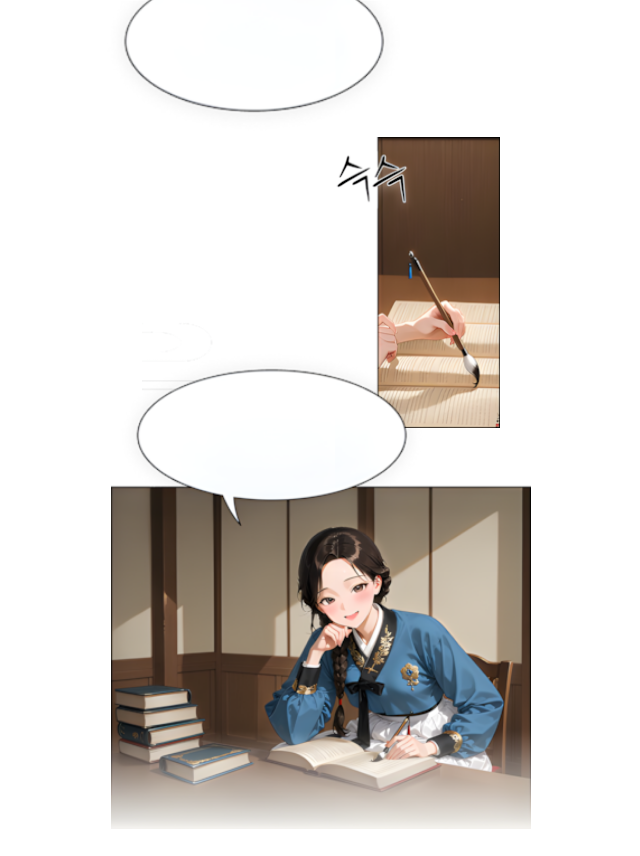
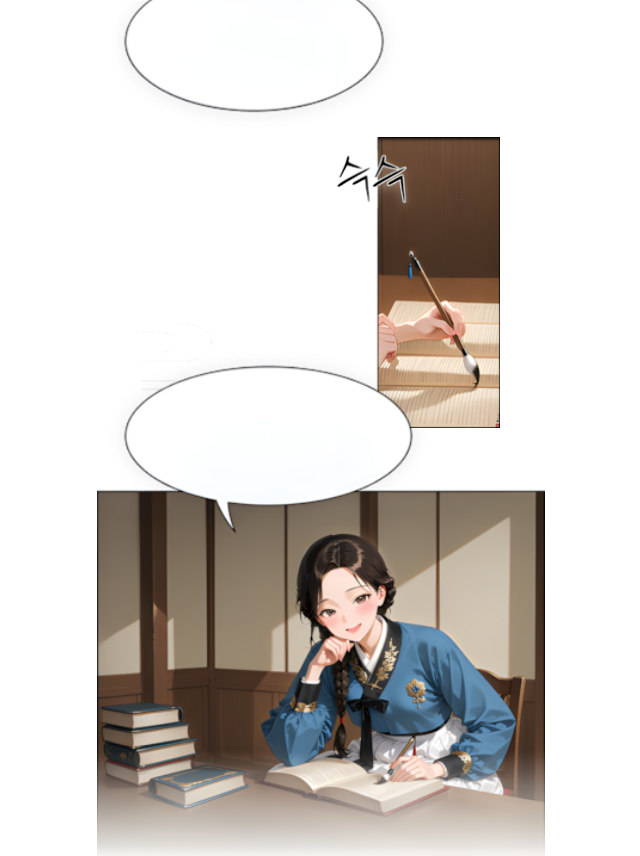
Before and after one commit to LeeHyoGeun96/rocketai, a Next.js app: page / in a window 1280 px wide. Shown: the part 820-1676 px from the top of the page, without its empty margins (319-959 px from the left). Before the commit the page ends 1649 px from the top, so only its background shows below. Built offline with nearby package versions, Linux system fonts and the light colour scheme.

Commit message:
fix: percent margin으로 화면 감소 시 비율 유지

```diff
--- a/components/WebtoonImage.tsx
+++ b/components/WebtoonImage.tsx
@@ -4,9 +4,9 @@ import Image from "next/image";
 export interface WebtoonImageProps {
   src: string;
   alt?: string;
-  zIndex?: number;
-  topM?: number;
-  bottomM?: number;
+  zIndex?: string;
+  topM?: string;
+  bottomM?: string;
   customClassName?: string; // 이 클래스가 이미지 컨테이너의 크기를 제어합니다.
   originalWidth: number; // aspect-ratio 계산 및 sizes prop에 사용
   originalHeight: number; // aspect-ratio 계산에 사용
@@ -19,33 +19,26 @@ export function WebtoonImage({
   customClassName = "",
   originalWidth,
   originalHeight,
-  zIndex = 0,
-  topM = 0,
-  bottomM = 0,
+  zIndex = "0",
+  topM = "0",
+  bottomM = "0",
   priority = false,
 }: WebtoonImageProps) {
-  // 원본 이미지의 종횡비를 계산합니다.
-  const aspectRatio = `${originalWidth} / ${originalHeight}`;
-
   return (
-    // 이 div가 이미지의 실제 크기와 위치를 결정합니다.
-    // mx-auto, block은 중앙 정렬 및 기본 블록 요소 스타일입니다.
-    // max-w-md는 이미지의 최대 너비를 제한합니다 (테일윈드 기본값: 28rem = 448px).
-    // customClassName을 통해 전달된 너비 클래스가 w-full을 덮어씁니다.
     <div
       className={`relative block  ${customClassName || "w-full"}`}
       style={{
-        aspectRatio, // 종횡비 설정으로 높이가 너비에 따라 자동 조절됩니다.
-        zIndex: zIndex || 0,
-        marginTop: `${topM}px`,
-        marginBottom: `${bottomM}px`,
+        zIndex: zIndex,
+        marginTop: topM,
+        marginBottom: bottomM,
       }}
     >
       <Image
         src={src}
         alt={alt}
-        fill
-        style={{ objectFit: "contain" }}
+        width={originalWidth}
+        height={originalHeight}
+        className="w-full h-auto object-contain"
         priority={priority}
         sizes="
               (max-width: 640px) 100vw,
--- a/pages/index.tsx
+++ b/pages/index.tsx
@@ -24,7 +24,7 @@ export default function Home() {
         alt="webtoon"
         originalWidth={imageSizes["/resultPage/bluemoonladysaju/3.png"].width}
         originalHeight={imageSizes["/resultPage/bluemoonladysaju/3.png"].height}
-        topM={-80}
+        topM={"-19%"}
       />
     </WebtoonContainer>
   );
```
